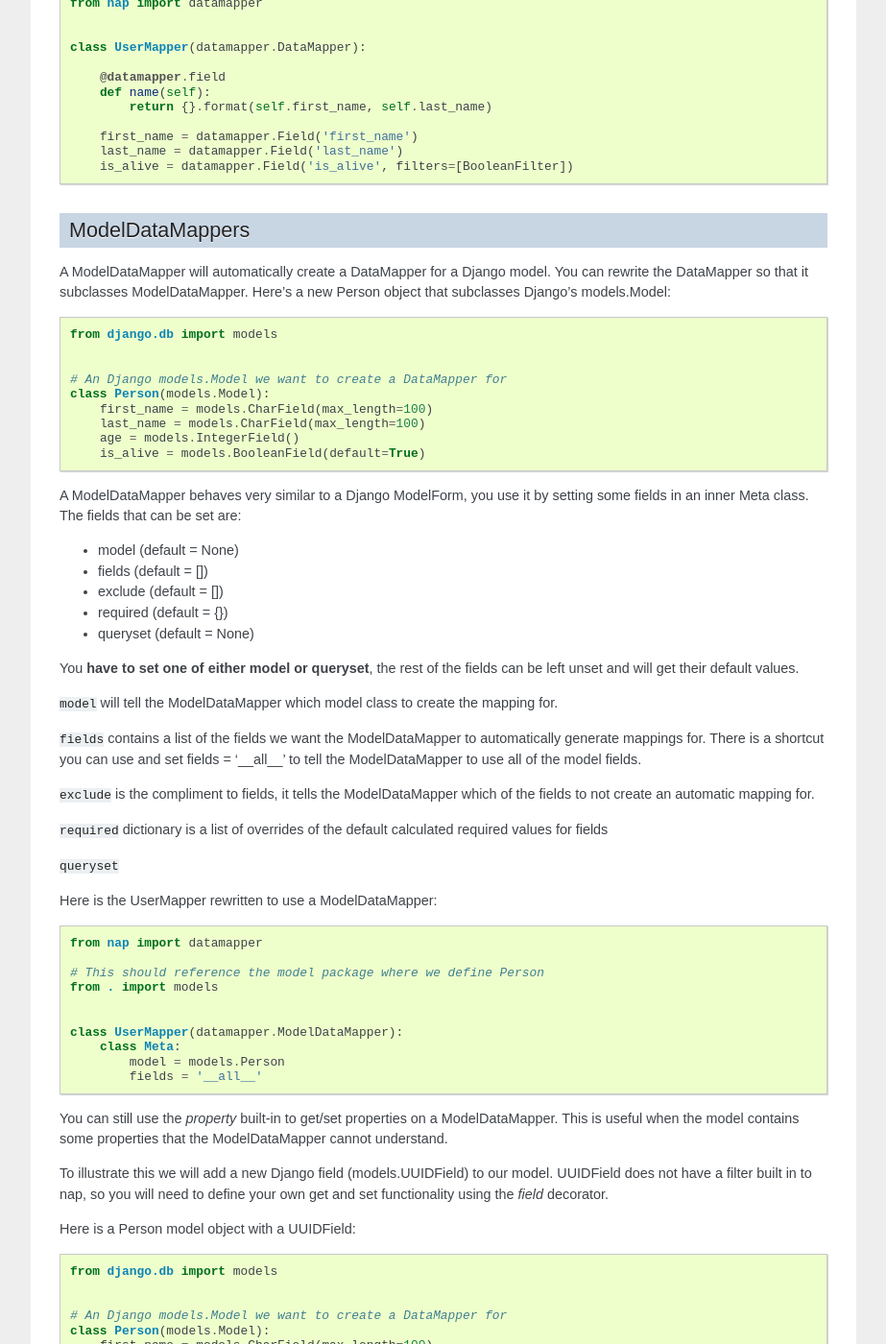
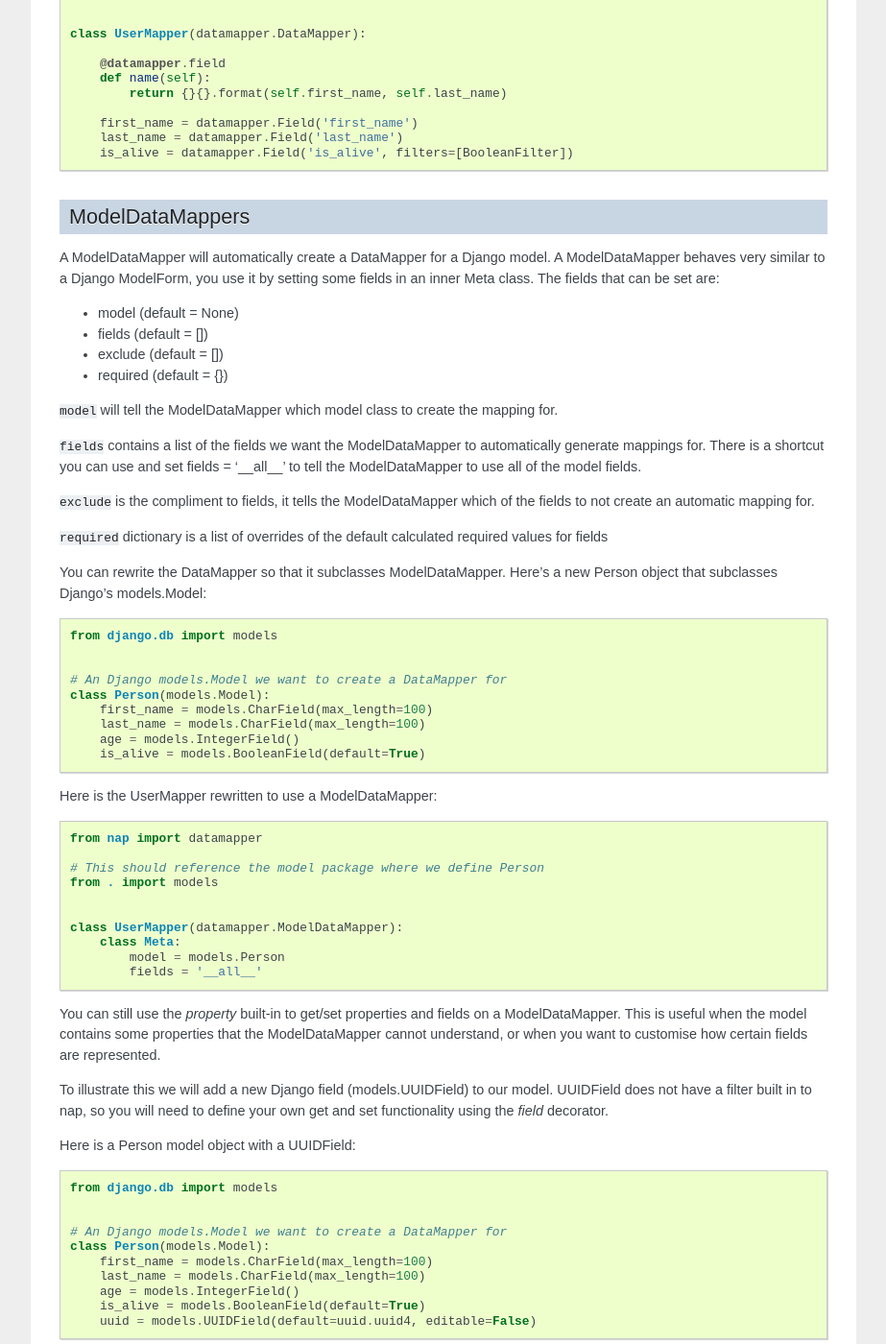
Before and after one commit to funkybob/django-nap, a Sphinx documentation site: the page built from docs/datamapper/index.rst, in a window 1280 px wide and 1400 px high, scrolled down 1435 px. Shown: the whole window at 96% size, without its empty margins (198-1121 px from the left). Built offline with Sphinx 7.4.7, drawn with Linux system fonts in a browser that asks for light colours; pages that are not in the unit, such as notebooks, are missing from menus; some of the changed text lies outside the part shown.

Commit message:
Updated after consultation with FunkyBob

```diff
--- a/docs/datamapper/index.rst
+++ b/docs/datamapper/index.rst
@@ -18,9 +15,10 @@
 ========================
 
 You can set and get properties on a DataMapper by using Python's descriptor
-protocol, which is most commonly used via the `property` built-in. When
-constructing a DataMapper you can pass an object for it to "bind" to. All field
-access to the DataMapper fields will proxy to this bound object.
+protocol, which allows you to control how properties are read from and written
+to your objects. This is most commonly implemented via the `property` built-in.
+When constructing a DataMapper you can pass an object for it to "bind" to. All
+field access to the DataMapper fields will proxy to this bound object.
 
 Here's an example to illustrate some of these concepts:
 
@@ -42,7 +40,7 @@
     class UserMapper(datamapper.DataMapper):
 
         '''
-        The self argument refers to the object we bind to the DataMapper when
+        The self argument refers to the object we bind the DataMapper to when
         we construct it. It DOES NOT refer to the instance of the UserMapper.
         '''
         @datamapper.field
@@ -78,7 +76,8 @@
 - NotNullFilter
 
 Here's a small example to show you how to use a BooleanFilter, which will
-ensure the values _set_ on the is_alive property are proper Booleans.
+ensure the values _set_ on the is_alive property are proper Booleans. When
+filters fail a ValidationError is raised.
 
 .. code-block:: python
 
@@ -89,7 +88,7 @@
 
         @datamapper.field
         def name(self):
-            return {}.format(self.first_name, self.last_name)
+            return {}{}.format(self.first_name, self.last_name)
 
         first_name = datamapper.Field('first_name')
         last_name = datamapper.Field('last_name')
@@ -97,7 +96,28 @@
 
 ModelDataMappers
 ================
-A ModelDataMapper will automatically create a DataMapper for a Django model.
+A ModelDataMapper will automatically create a DataMapper for a Django model. A
+ModelDataMapper behaves very similar to a Django ModelForm, you use it by
+setting some fields in an inner Meta class. The fields that can be set are:
+
+- model (default = None)
+- fields (default = [])
+- exclude (default = [])
+- required (default = {})
+
+``model`` will tell the ModelDataMapper which model class to create the mapping
+for.
+
+``fields`` contains a list of the fields we want the ModelDataMapper to
+automatically generate mappings for. There is a shortcut you can use and set
+fields = '__all__' to tell the ModelDataMapper to use all of the model fields.
+
+``exclude`` is the compliment to fields, it tells the ModelDataMapper which of
+the fields to not create an automatic mapping for.
+
+``required`` dictionary is a list of overrides of the default calculated
+required values for fields
+
 You can rewrite the DataMapper so that it subclasses ModelDataMapper. Here's a
 new Person object that subclasses Django's models.Model:
 
@@ -112,34 +132,6 @@
         last_name = models.CharField(max_length=100)
         age = models.IntegerField()
         is_alive = models.BooleanField(default=True)
-
-
-A ModelDataMapper behaves very similar to a Django ModelForm, you use it by
-setting some fields in an inner Meta class. The fields that can be set are:
-
-- model (default = None)
-- fields (default = [])
-- exclude (default = [])
-- required (default = {})
-- queryset (default = None)
-
-You **have to set one of either model or queryset**, the rest of the fields can
-be left unset and will get their default values.
-
-``model`` will tell the ModelDataMapper which model class to create the mapping
-for.
-
-``fields`` contains a list of the fields we want the ModelDataMapper to
-automatically generate mappings for. There is a shortcut you can use and set
-fields = '__all__' to tell the ModelDataMapper to use all of the model fields.
-
-``exclude`` is the compliment to fields, it tells the ModelDataMapper which of
-the fields to not create an automatic mapping for.
-
-``required`` dictionary is a list of overrides of the default calculated
-required values for fields
-
-``queryset``
 
 
 Here is the UserMapper rewritten to use a ModelDataMapper:
@@ -157,9 +149,10 @@
             model = models.Person
             fields = '__all__'
 
-You can still use the `property` built-in to get/set properties on a
-ModelDataMapper. This is useful when the model contains some properties that
-the ModelDataMapper cannot understand.
+You can still use the `property` built-in to get/set properties and fields on
+a ModelDataMapper. This is useful when the model contains some properties that
+the ModelDataMapper cannot understand, or when you want to customise how
+certain fields are represented.
 
 To illustrate this we will add a new Django field (models.UUIDField) to our
 model. UUIDField does not have a filter built in to nap, so you will need to
--- a/docs/rest/index.rst
+++ b/docs/rest/index.rst
@@ -11,7 +11,7 @@
    :maxdepth: 2
 
    publisher
+   views
    api
    auth
    models
-   views
```
Also changed, not shown: other parts of docs/datamapper/index.rst (+2 -5 lines).
